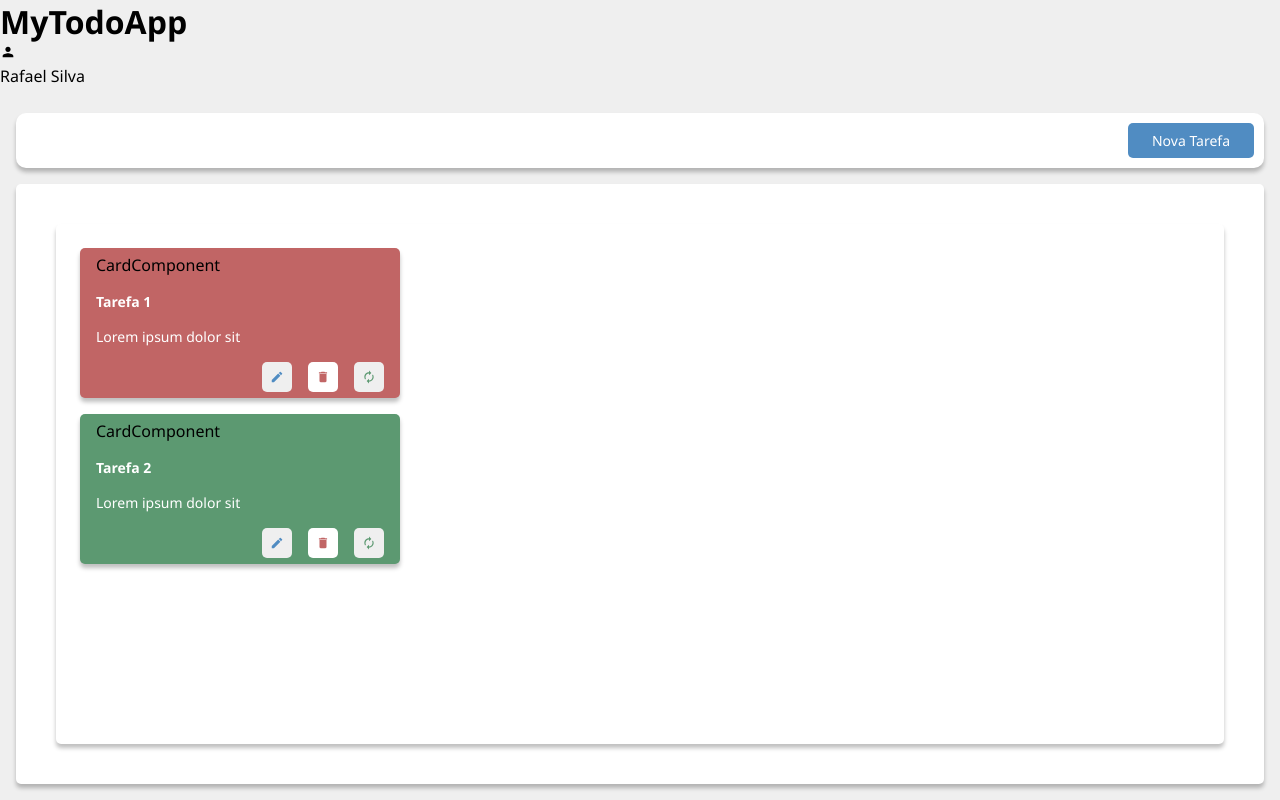
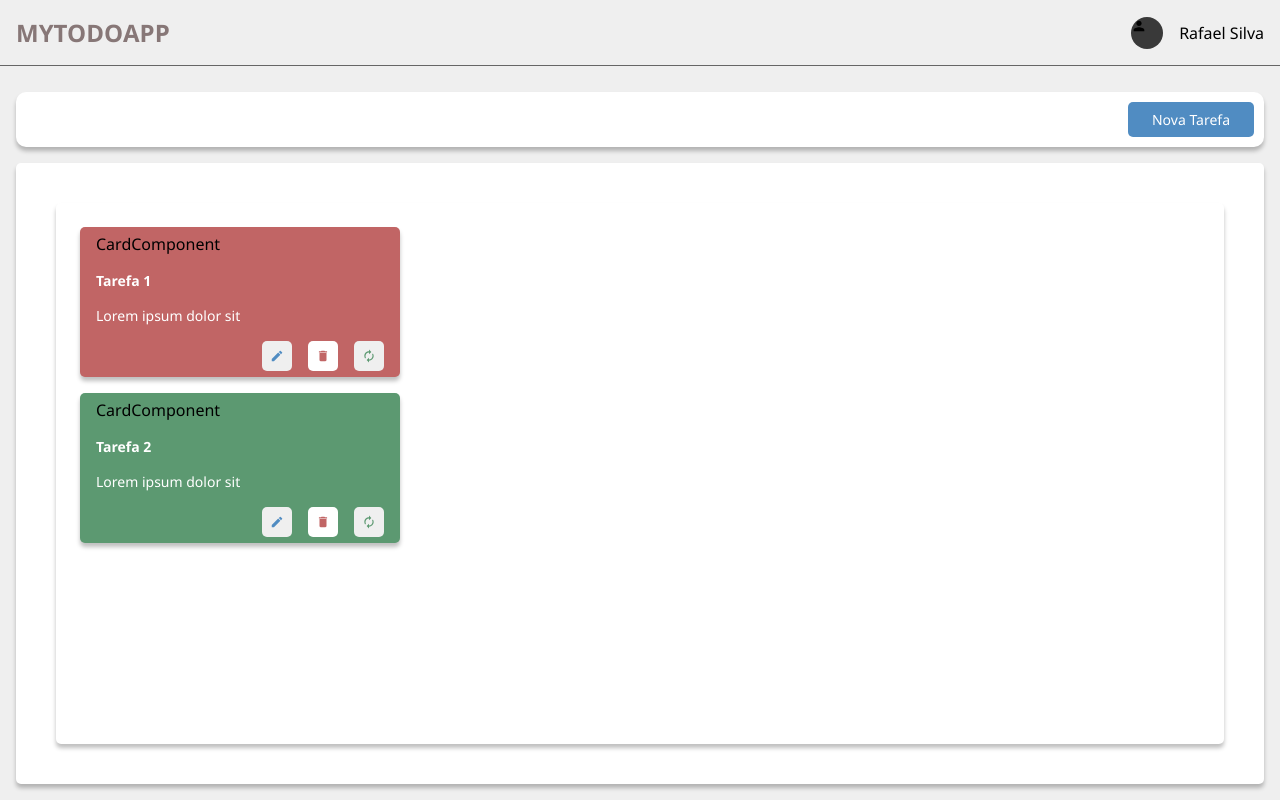
Before and after one commit to rsilvagit/my-todo-list, a React (Vite) app: page / in a window 1280 px wide. Built offline with nearby package versions, Linux system fonts and the light colour scheme.

Commit message:
estilizando form

```diff
--- a/src/components/form/FormComponent.jsx
+++ b/src/components/form/FormComponent.jsx
@@ -2,6 +2,7 @@ import React, { useEffect } from 'react'
 import ButtonComponent from '../button/ButtonComponent'
 import { useForm } from 'react-hook-form'
 import PropTypes from 'prop-types'
+import * as Styled from './FormComponent.style'
 
 export const FormComponent = ({ todo }) => {
     const { register,
--- a/src/components/form/FormComponent.style.jsx
+++ b/src/components/form/FormComponent.style.jsx
@@ -0,0 +1,43 @@
+import styled from 'styled-components'
+
+export const  FormTodo = styled.form`
+    display: flex;
+    padding: 24px;
+    flex-direction: column;
+    align-items: flex-start;
+    gap: 16px;
+    flex: 1 0 0;
+    align-self: stretch;
+    border-radius: 5px;
+    background: #FFF;
+    box-shadow: 0px 4px 4px 0px rgba(0, 0, 0, 0.25);
+`
+export const  FormTitle = styled.legend`
+    color: #508CC2;
+    font-family: Segoe UI;
+    font-size: 24px;
+    font-style: normal;
+    font-weight: 700;
+    line-height: normal;
+    `
+export const InputContainer = styled.div`
+    display: flex;
+    flex-direction: column;
+    align-items: flex-start;
+    gap: 8px;
+    align-self: stretch;
+`
+export const  InputGroup = styled.div`
+    display: flex;
+    flex-direction: column;
+    align-items: flex-start;
+    gap: 8px;
+    align-self: stretch;
+`
+export const CounterContainer = styled.div`
+    display: flex;
+    justify-content: flex-end;
+    align-items: center;
+    gap: 10px;
+    align-self: stretch;
+`
--- a/src/components/header/HeaderComponent.jsx
+++ b/src/components/header/HeaderComponent.jsx
@@ -1,19 +1,20 @@
 import React from 'react'
 import { MdPerson } from 'react-icons/md'
+import * as Styled from './headerComponent.style'
 
 
 export const HeaderComponent = () => {
   return (
-   <header className="Header">
-    <h1 className="Logo">
+   <Styled.Header>
+    <Styled.Logo>
         My<span>Todo</span>App
-    </h1>
-    <div className="ProfileContainer">
-        <div className="ProfileIcon">
+    </Styled.Logo>
+    <Styled.ProfileContainer>
+        <Styled.ProfileIcon>
             <MdPerson/>
-        </div>
+        </Styled.ProfileIcon>
         <p>Rafael Silva</p>
-    </div>
-   </header>
+    </Styled.ProfileContainer>
+   </Styled.Header>
   )
 }
--- a/src/components/header/headerComponent.style.jsx
+++ b/src/components/header/headerComponent.style.jsx
@@ -0,0 +1,31 @@
+import styled from 'styled-components'
+
+export const Header = styled.header`
+    display: flex;
+    padding: 16px;
+    justify-content: space-between;
+    align-items: center;
+    align-self: stretch;
+    border-bottom: 1px solid #666;
+`
+export const Logo = styled.h1`
+    display: flex;
+    align-items: center;
+    color: #877777;
+    font-size: 24px;
+    font-style: normal;
+    font-weight: 700;
+    line-height: normal;
+    text-transform: uppercase;
+`
+export const ProfileContainer = styled.div`
+    display: flex;
+    align-items: center;
+    gap: 16px;
+`
+export const ProfileIcon = styled.div`
+    width: 32px;
+    height: 32px;
+    border-radius: 32px;
+    background: #393939;
+`
```
